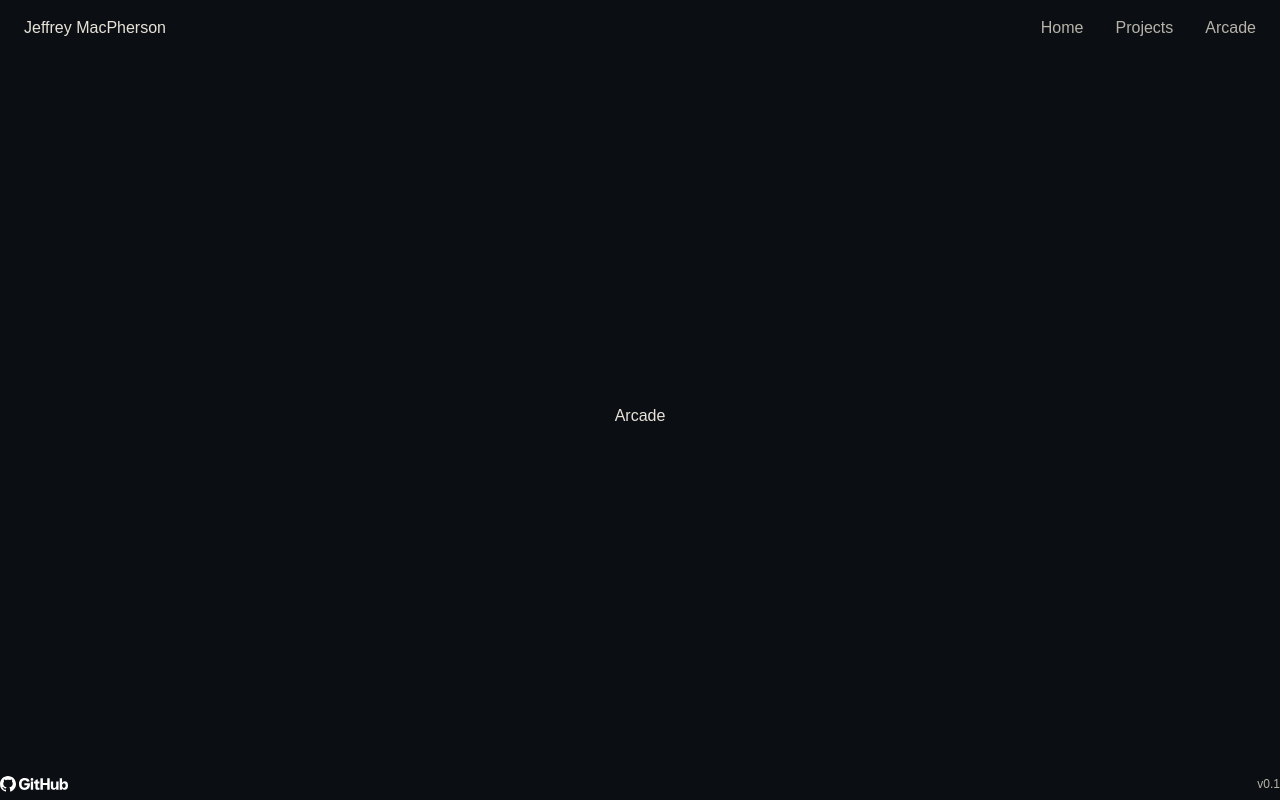
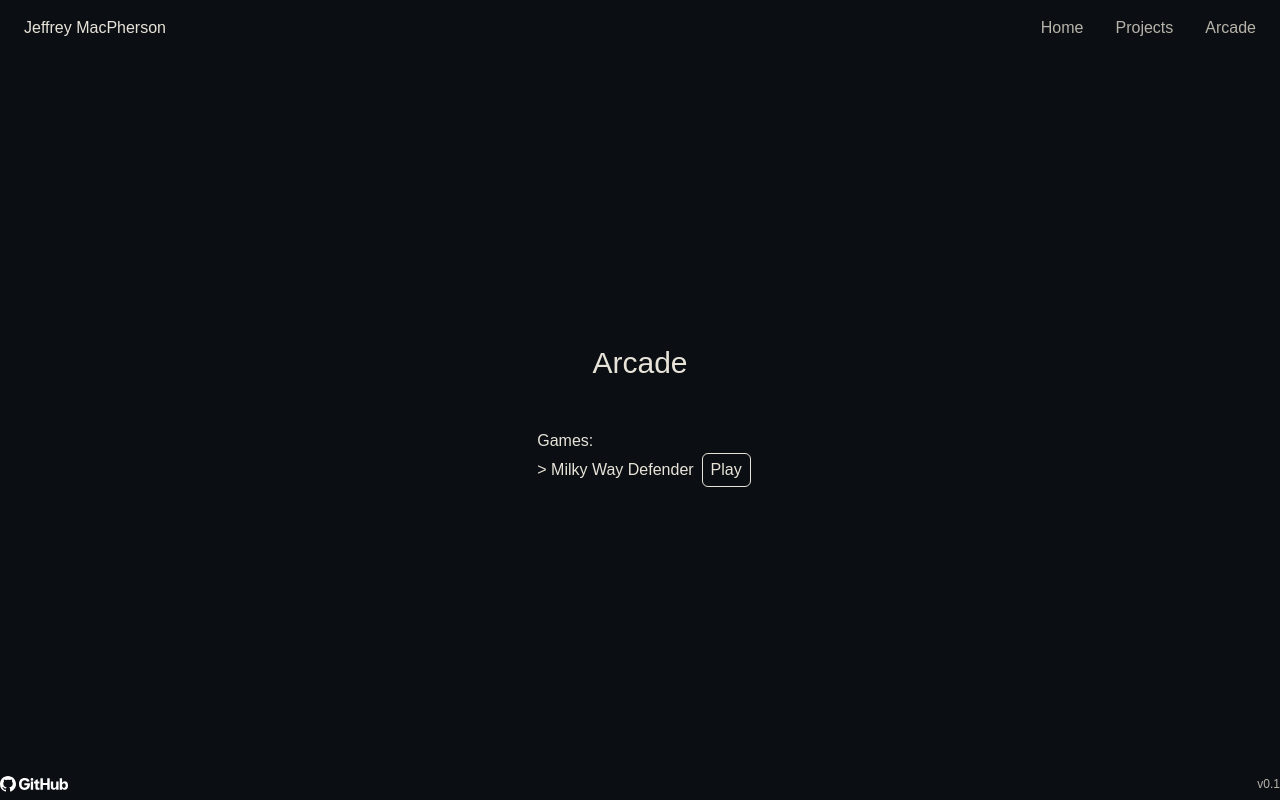
Before and after one commit to Jeffmac95/game-lab, a React (Vite) app in the folder game-lab/: page /arcade in a window 1280 px wide. Built offline with nearby package versions, Linux system fonts and the light colour scheme; a web font is replaced by a local one.

Commit message:
updated page with game

```diff
--- a/game-lab/src/pages/Arcade.jsx
+++ b/game-lab/src/pages/Arcade.jsx
@@ -1,7 +1,56 @@
+import { useState } from "react"
+
 function Arcade() {
+    const [showDescription, setShowDescription] = useState(false);
+    const [drawCanvas, setDrawCanvas] = useState(false);
+
     return (
         <div>
-            <h1>Arcade</h1>
+            <h1 className="text-3xl text-center">Arcade</h1>
+
+            {drawCanvas && (
+                <div className="max-w-md">
+                    <iframe
+                        src="/milkywaydefender/game/index.html"
+                        width="600"
+                        height="760"
+                        className="border-0"
+                    />
+                </div>
+            )}
+
+            <aside className="mt-12 ml-2">
+                Games:
+                <ul>
+                    <li onClick={() => setShowDescription(!showDescription)}
+                    className="hover:cursor-pointer"
+                    >
+                        &gt; Milky Way Defender
+                        <button
+                            onClick={() => setDrawCanvas(!drawCanvas)}
+                            className="ml-2 border rounded-md px-2 py-1 hover:bg-white hover:text-black">
+                            Play
+                        </button>
+                    </li>
+                </ul>
+                {showDescription && (
+                    <div className="mt-2 max-w-md">
+                        <p className="text-muted">
+                            A 2D arcade-style space shooter where you defend against incoming asteroids.
+                        </p>
+                        <p>
+                            Controls:
+                            <br />
+                            <span>Move Left = A</span>
+                            <br />
+                            <span>Move Right = D</span>
+                            <br />
+                            <span>Shoot = Spacebar</span>
+                        </p>
+                    </div>
+
+                )}
+            </aside>
         </div>
     )
 }
```
